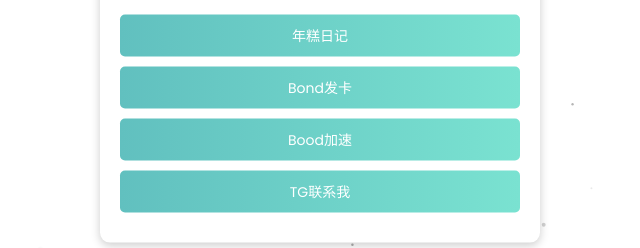
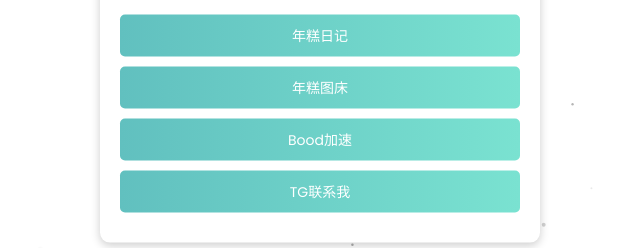
Before and after one commit to jiayihello/myself, a plain HTML site: page index.html in a window 1280 px wide. Shown: the part 447-695 px from the top of the page, 320-960 px from the left. Drawn offline with nearby package versions, Linux system fonts and the light colour scheme.

Commit message:
Update index.html

```diff
--- a/index.html
+++ b/index.html
@@ -86,7 +86,7 @@
             <p> --罗罗诺亚·索隆</p>
         </div>
         <a class="button" href="https://oior.net" target="_blank">年糕日记</a>
-        <a class="button" href="/" target="_blank">Bond发卡</a>
+        <a class="button" href="https://www.menotes.cf" target="_blank">年糕图床</a>
         <a class="button" href="/" target="_blank">Bood加速</a>
         <a class="button" href="https://t.me/missnmbot" target="_blank">TG联系我</a>
     </div>
```
